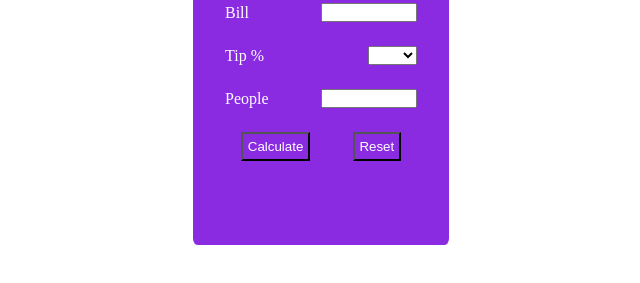
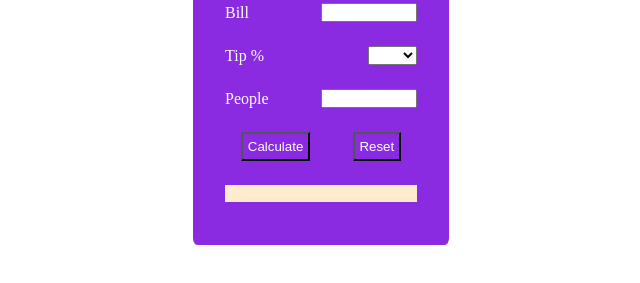
Before and after one commit to oyeyipo45/TIP-CALCULATOR, a plain HTML site: page index.html in a window 1280 px wide. Shown: the part 315-598 px from the top of the page, without its empty margins (319-959 px from the left). Drawn offline with Linux system fonts and the light colour scheme.

Commit message:
added result display

```diff
--- a/index.html
+++ b/index.html
@@ -33,9 +33,13 @@
           <button  id="calculate"> Calculate</button>
           <button  id="reset"> Reset</button>
         </div>
-        <div id="billResult">
 
+        <div class="result_section">
+          <div id="billResult">
+
+          </div>
         </div>
+
 
       </div>
     </div>
--- a/style.css
+++ b/style.css
@@ -70,3 +70,8 @@
     color: black;
     background-color: cornsilk;
 }
+
+.result_section{
+    background-color: blanchedalmond;
+    height: 1.1rem;
+}
```
